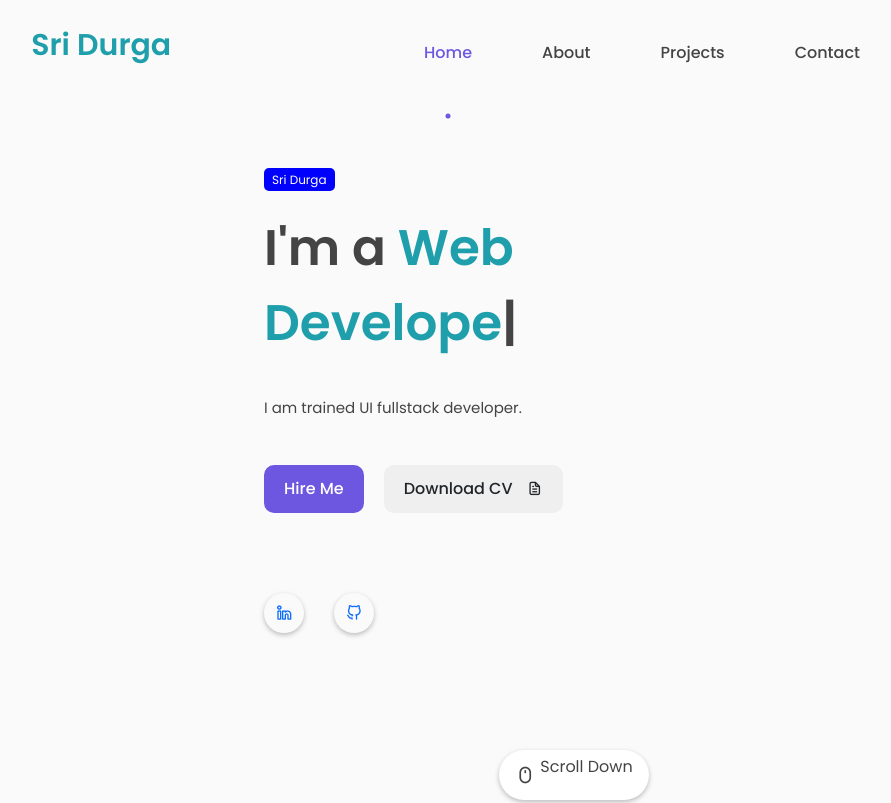
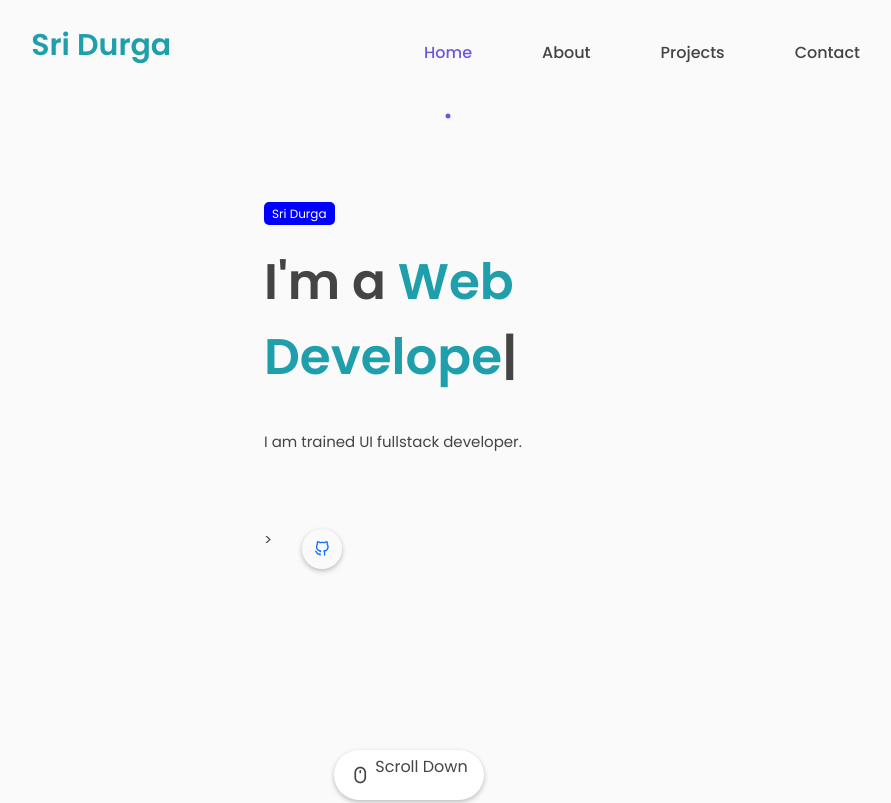
Before and after one commit to sweetchitti33/portfolio, a plain HTML site: page index.html in a window 1280 px wide. Shown: the top 803 px of the page, without its empty margins (166-1057 px from the left). Drawn offline with nearby package versions, Linux system fonts and the light colour scheme.

Commit message:
Update index.html

```diff
--- a/index.html
+++ b/index.html
@@ -69,14 +69,10 @@
                 <p>I am trained UI fullstack developer.
 
                 </p>
-            </div>
-            <div class="featured-text-btn">
-                <button class="btn blue-btn">Hire Me</button>
-               <a href="https://docs.google.com/document/d/1-1QIsfchp6ud53a3TPY_NgtTSCYejoWE/edit?usp=drivesdk&ouid=113155025090019102144&rtpof=true&sd=true"><button class="btn">Download CV <i class="uil uil-file-alt"></i></button></a>
-            </div>
+
             <div class="social_icons">
                 <!-- <div class="icon"><i class="uil uil-instagram"></i></div> -->
-                <a href="https://www.linkedin.com/in/sridurga-lanka-899b73116?utm_source=share&utm_campaign=share_via&utm_content=profile&utm_medium=android_app"><div class="icon"><i class="uil uil-linkedin-alt"></i></div></a>
+>
                 <!-- <div class="icon"><i class="uil uil-dribbble"></i></div> -->
                <a href="https://github.com/dashboard"> <div class="icon"><i class="uil uil-github-alt"></i></div></a>
             </div>
```
